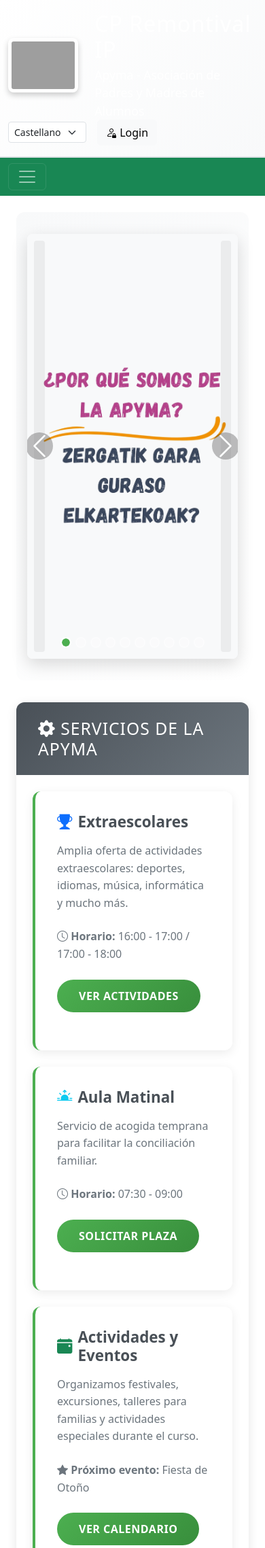
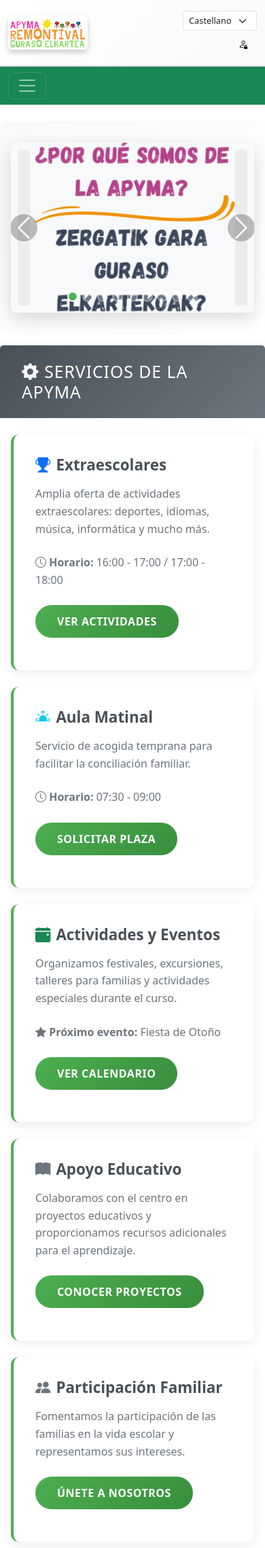
Before and after one commit to robeche/apyma-remontival, a Django app: page /es/ in a window 390 px wide. Shown: the top 2277 px of the page at 68% size. Run offline with Django 5.2, Linux system fonts and the light colour scheme; grey boxes are pictures that could not be loaded.

Commit message:
Mejoras en la vista móvil

```diff
--- a/usuarios/static/usuarios/estilo.css
+++ b/usuarios/static/usuarios/estilo.css
@@ -37,6 +37,19 @@
     letter-spacing: 1px;
 }
 
+/* Header responsivo para móviles */
+@media (max-width: 768px) {
+    .header-main h1 {
+        font-size: 1.2rem;
+        font-weight: 400;
+        letter-spacing: 0.5px;
+    }
+
+    .header-main {
+        padding: 0.5rem 0;
+    }
+}
+
 .header-subtitle {
     color: rgba(255,255,255,0.9);
     font-size: 1.1rem;
@@ -51,6 +64,15 @@
     box-shadow: 0 4px 8px rgba(0,0,0,0.2);
     background: white;
     padding: 5px;
+}
+
+/* Logo responsivo para móviles */
+@media (max-width: 768px) {
+    .logo {
+        height: 50px;
+        padding: 3px;
+        border-radius: 5px;
+    }
 }
 
 /* Navegación mejorada */
@@ -395,3 +417,39 @@ footer a:hover {
         text-align: center;
     }
 }
+
+/* Responsive adjustments for mobile full-width */
+@media (max-width: 768px) {
+    /* Paneles ocupando todo el ancho en móviles */
+    main.container-fluid {
+        padding-left: 0 !important;
+        padding-right: 0 !important;
+    }
+
+    .card.card-modern {
+        border-radius: 0 !important;
+        margin-left: 0 !important;
+        margin-right: 0 !important;
+        border-left: none !important;
+        border-right: none !important;
+        margin-bottom: 0.5rem;
+    }
+
+    .card-body.card-body-modern {
+        padding-left: 1rem !important;
+        padding-right: 1rem !important;
+    }
+
+    .hero-section {
+        margin-left: 0 !important;
+        margin-right: 0 !important;
+        padding-left: 1rem;
+        padding-right: 1rem;
+        margin-bottom: 1rem;
+    }
+
+    /* Ajustar servicios en móvil */
+    .service-card {
+        margin-bottom: 1rem;
+    }
+}
--- a/usuarios/templates/usuarios/base.html
+++ b/usuarios/templates/usuarios/base.html
@@ -21,20 +21,19 @@
     <header class="header-modern">
         <div class="header-main">
             <div class="container-fluid">
-                <div class="row align-items-center py-3">
+                <div class="row align-items-center py-2 py-md-3">
                     <div class="col-auto">
                         <img src="{% static 'usuarios/logos/layout_set_logo.png' %}" alt="Logo CP Remontival" class="logo">
                     </div>
-                    <div class="col">
-                        <h1 class="mb-1">CP Remontival IP</h1>
-                        <p class="header-subtitle mb-0">{% trans "Apyma - Asociación de Padres y Madres de Alumnos" %}</p>
-                    </div>
-                    <div class="col-auto d-flex align-items-center">
+                    <div class="col"></div> <!-- Spacer column -->
+                    <div class="col-auto">
+                        <!-- Contenedor para selectores - horizontal en escritorio, vertical en móvil -->
+                        <div class="d-flex flex-column flex-md-row align-items-end align-items-md-center gap-1 gap-md-2">
                             <!-- Selector de idioma -->
-                        <div class="me-3">
+                            <div>
                                 <form action="{% url 'simple_set_language' %}" method="post" class="d-inline">
                                     {% csrf_token %}
-                                <select name="language" onchange="this.form.submit()" class="form-select form-select-sm" style="width: auto;">
+                                    <select name="language" onchange="this.form.submit()" class="form-select form-select-sm" style="width: auto; font-size: 0.8rem;">
                                         {% get_current_language as LANGUAGE_CODE %}
                                         {% get_available_languages as LANGUAGES %}
                                         {% for lang_code, lang_name in LANGUAGES %}
@@ -46,11 +45,14 @@
                                 </form>
                             </div>
 
+                            <!-- Selector de usuario -->
+                            <div>
                                 {% if user.is_authenticated %}
                                     <div class="dropdown">
-                                <button class="form-select form-select-sm dropdown-toggle d-flex align-items-center" type="button" id="userDropdown" data-bs-toggle="dropdown" aria-expanded="false" style="width: auto; text-align: left; background-color: white; border-color: #ced4da;">
-                                    <i class="bi bi-person-circle me-2"></i>
-                                    <span>{{ user.get_full_name|default:user.username }}</span>
+                                        <button class="form-select form-select-sm dropdown-toggle d-flex align-items-center" type="button" id="userDropdown" data-bs-toggle="dropdown" aria-expanded="false" style="width: auto; text-align: left; background-color: white; border-color: #ced4da; font-size: 0.8rem;">
+                                            <i class="bi bi-person-circle me-1 me-md-2"></i>
+                                            <span class="d-none d-sm-inline">{{ user.get_full_name|default:user.username }}</span>
+                                            <span class="d-sm-none">{{ user.get_full_name|default:user.username|truncatechars:8 }}</span>
                                         </button>
                                         <ul class="dropdown-menu dropdown-menu-end" aria-labelledby="userDropdown">
                                             <li>
@@ -77,10 +79,13 @@
                                         </ul>
                                     </div>
                                 {% else %}
-                            <a href="{% url 'login' %}" class="btn btn-light">
-                                <i class="bi bi-person-lock"></i> {% trans "Login" %}
+                                    <a href="{% url 'login' %}" class="btn btn-light btn-sm">
+                                        <i class="bi bi-person-lock me-1"></i>
+                                        <span class="d-none d-sm-inline">{% trans "Login" %}</span>
                                     </a>
                                 {% endif %}
+                            </div>
+                        </div>
                     </div>
                 </div>
             </div>
--- a/usuarios/templates/usuarios/home.html
+++ b/usuarios/templates/usuarios/home.html
@@ -20,57 +20,45 @@
                     <button type="button" data-bs-target="#heroCarousel" data-bs-slide-to="6" aria-label="Slide 7"></button>
                     <button type="button" data-bs-target="#heroCarousel" data-bs-slide-to="7" aria-label="Slide 8"></button>
                     <button type="button" data-bs-target="#heroCarousel" data-bs-slide-to="8" aria-label="Slide 9"></button>
-                    <button type="button" data-bs-target="#heroCarousel" data-bs-slide-to="9" aria-label="Slide 10"></button>
                 </div>
                 <div class="carousel-inner">
                     <!-- Slide 1: Imagen -->
 
 
                     <div class="carousel-item active">
-                        <img src="{% static 'usuarios/images_carrousel/SomosApyma1_noback.png' %}" class="d-block w-100 rounded shadow" alt="{% trans 'Apyma Remontival' %}" style="height: 625px; object-fit: contain; background-color: #f8f9fa;">
+                        <img src="{% static 'usuarios/images_carrousel/SomosApyma1_noback.png' %}" class="d-block w-100 rounded shadow carousel-responsive-img" alt="{% trans 'Apyma Remontival' %}" style="object-fit: contain; background-color: #f8f9fa;">
                     </div>
 
                     <div class="carousel-item">
-                        <img src="{% static 'usuarios/images_carrousel/SomosApyma2_noback.png' %}" class="d-block w-100 rounded shadow" alt="{% trans 'Apyma Remontival' %}" style="height: 625px; object-fit: contain; background-color: #f8f9fa;">
+                        <img src="{% static 'usuarios/images_carrousel/SomosApyma2_noback.png' %}" class="d-block w-100 rounded shadow carousel-responsive-img" alt="{% trans 'Apyma Remontival' %}" style="object-fit: contain; background-color: #f8f9fa;">
                     </div>
 
                     <div class="carousel-item">
-                        <img src="{% static 'usuarios/images_carrousel/SomosApyma3_noback.png' %}" class="d-block w-100 rounded shadow" alt="{% trans 'Apyma Remontival' %}" style="height: 625px; object-fit: contain; background-color: #f8f9fa;">
+                        <img src="{% static 'usuarios/images_carrousel/SomosApyma3_noback.png' %}" class="d-block w-100 rounded shadow carousel-responsive-img" alt="{% trans 'Apyma Remontival' %}" style="object-fit: contain; background-color: #f8f9fa;">
                     </div>
 
                     <div class="carousel-item">
-                        <img src="{% static 'usuarios/images_carrousel/SomosApyma4_noback.png' %}" class="d-block w-100 rounded shadow" alt="{% trans 'Apyma Remontival' %}" style="height: 625px; object-fit: contain; background-color: #f8f9fa;">
+                        <img src="{% static 'usuarios/images_carrousel/SomosApyma4_noback.png' %}" class="d-block w-100 rounded shadow carousel-responsive-img" alt="{% trans 'Apyma Remontival' %}" style="object-fit: contain; background-color: #f8f9fa;">
                     </div>
 
                     <div class="carousel-item">
-                        <img src="{% static 'usuarios/images_carrousel/SomosApyma5_noback.png' %}" class="d-block w-100 rounded shadow" alt="{% trans 'Apyma Remontival' %}" style="height: 625px; object-fit: contain; background-color: #f8f9fa;">
+                        <img src="{% static 'usuarios/images_carrousel/SomosApyma5_noback.png' %}" class="d-block w-100 rounded shadow carousel-responsive-img" alt="{% trans 'Apyma Remontival' %}" style="object-fit: contain; background-color: #f8f9fa;">
                     </div>
 
                     <div class="carousel-item">
-                        <img src="{% static 'usuarios/images_carrousel/SomosApyma6_noback.png' %}" class="d-block w-100 rounded shadow" alt="{% trans 'Apyma Remontival' %}" style="height: 625px; object-fit: contain; background-color: #f8f9fa;">
+                        <img src="{% static 'usuarios/images_carrousel/SomosApyma6_noback.png' %}" class="d-block w-100 rounded shadow carousel-responsive-img" alt="{% trans 'Apyma Remontival' %}" style="object-fit: contain; background-color: #f8f9fa;">
                     </div>
 
                     <div class="carousel-item">
-                        <img src="{% static 'usuarios/images_carrousel/SomosApyma7_noback.png' %}" class="d-block w-100 rounded shadow" alt="{% trans 'Apyma Remontival' %}" style="height: 625px; object-fit: contain; background-color: #f8f9fa;">
+                        <img src="{% static 'usuarios/images_carrousel/SomosApyma7_noback.png' %}" class="d-block w-100 rounded shadow carousel-responsive-img" alt="{% trans 'Apyma Remontival' %}" style="object-fit: contain; background-color: #f8f9fa;">
                     </div>
 
                     <div class="carousel-item">
-                        <img src="{% static 'usuarios/images_carrousel/SomosApyma8_noback.png' %}" class="d-block w-100 rounded shadow" alt="{% trans 'Apyma Remontival' %}" style="height: 625px; object-fit: contain; background-color: #f8f9fa;">
+                        <img src="{% static 'usuarios/images_carrousel/SomosApyma8_noback.png' %}" class="d-block w-100 rounded shadow carousel-responsive-img" alt="{% trans 'Apyma Remontival' %}" style="object-fit: contain; background-color: #f8f9fa;">
                     </div>
 
                     <div class="carousel-item">
-                        <img src="{% static 'usuarios/images_carrousel/APYMA.png' %}" class="d-block w-100 rounded shadow" alt="{% trans 'Apyma Remontival' %}" style="height: 625px; object-fit: contain; background-color: #f8f9fa;">
-                    </div>
-
-
-                    <!-- Slide 2: Texto de bienvenida -->
-                    <div class="carousel-item">
-                        <div class="carousel-text-slide d-flex align-items-center justify-content-center" style="height: 625px; background: linear-gradient(135deg, #ffffff 0%, #f8f9fa 100%); border: 1px solid #dee2e6;">
-                            <div class="text-center p-4">
-                                <h1 class="mb-4 text-gradient"> {% trans "Bienvenidos a la Apyma Remontival" %}</h1>
-                                <p class="lead text-dark">{% trans "La Asociación de Padres y Madres de Alumnos del CP Remontival IP trabaja cada día para mejorar la experiencia educativa de nuestros hijos e hijas." %}</p>
-                            </div>
-                        </div>
+                        <img src="{% static 'usuarios/images_carrousel/APYMA.png' %}" class="d-block w-100 rounded shadow carousel-responsive-img" alt="{% trans 'Apyma Remontival' %}" style="object-fit: contain; background-color: #f8f9fa;">
                     </div>
                 </div>
                 <button class="carousel-control-prev" type="button" data-bs-target="#heroCarousel" data-bs-slide="prev">
@@ -178,4 +166,24 @@
     </div>
 </div>
 
+<!-- CSS responsivo para el carrusel -->
+<style>
+/* Carrusel responsivo - altura ajustada para móviles */
+.carousel-responsive-img {
+    height: 625px; /* Altura por defecto para escritorio */
+}
+
+@media (max-width: 768px) {
+    .carousel-responsive-img {
+        height: 250px !important;
+    }
+}
+
+@media (min-width: 769px) and (max-width: 992px) {
+    .carousel-responsive-img {
+        height: 400px !important;
+    }
+}
+</style>
+
 {% endblock %}
```
Also changed, not shown: usuarios/static/usuarios/logos/layout_set_logo.png (added). Lines whose indentation alone changed are shown as unchanged.
